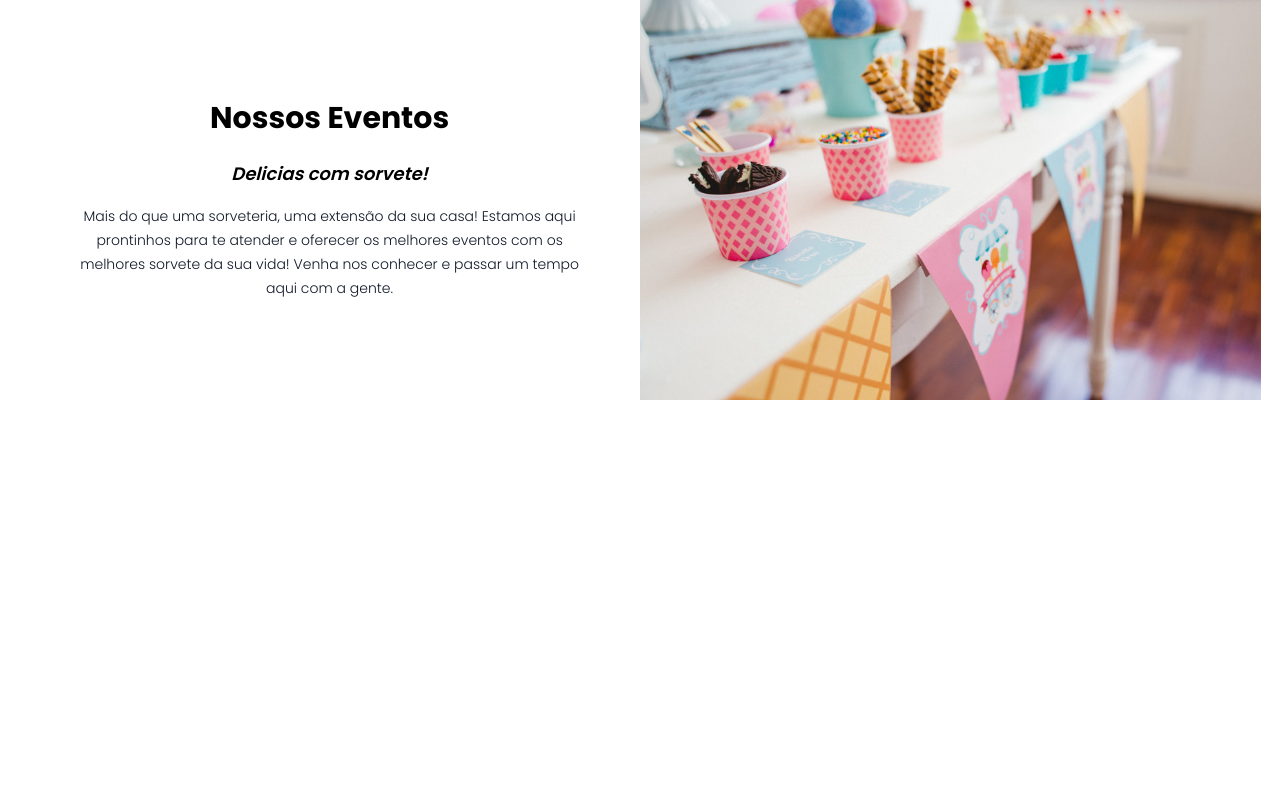
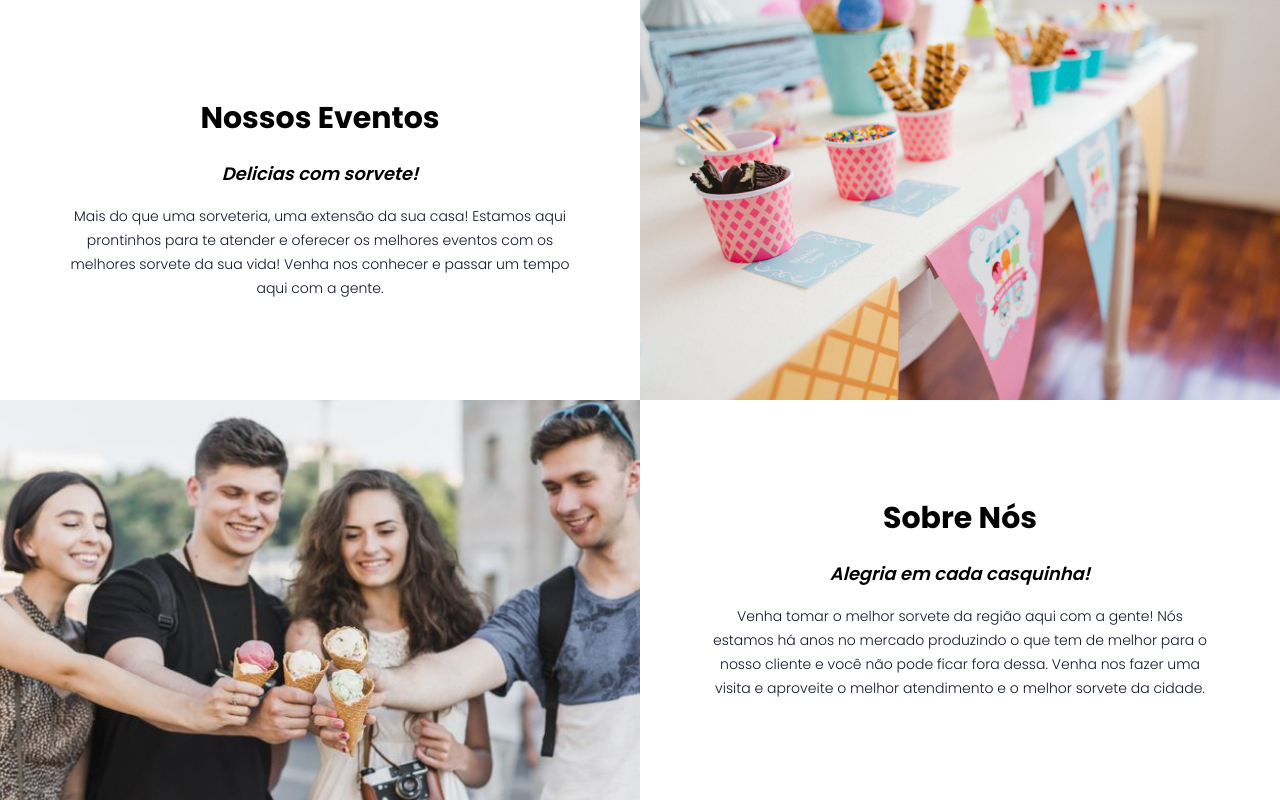
Before and after one commit to g4brielpy/gelateria, a Next.js app: page / in a window 1280 px wide. Shown: the part 1300-2100 px from the top of the page. Before the commit the page ends 1700 px from the top, so only its background shows below. Built offline with nearby package versions, Linux system fonts and the light colour scheme.

Commit message:
Add cards from section banner

```diff
--- a/src/app/page.jsx
+++ b/src/app/page.jsx
@@ -7,15 +7,15 @@ export default function Home() {
         className="
           w-full h-screen relative
           bg-no-repeat bg-center bg-auto bg-emphasis
+          bg-[url('/banner-home.png')]
           flex items-center justify-center
         "
-        style={{ backgroundImage: "url('/banner-home.png')" }}
       >
         <h1 className="text-white font-extrabold text-7xl drop-shadow-lg">
           Sorvete Artesanal
         </h1>
       </section>
-      <main className="container ">
+      <main className="mx-auto max-w-[1440px]">
         <CardsHome
           titulo="Nossos Sabores"
           subTitulo="Novos e deliciosos!"
@@ -47,6 +47,21 @@ export default function Home() {
           }}
           isReverse={true}
         />
+
+        <CardsHome
+          titulo="Sobre Nós"
+          subTitulo="Alegria em cada casquinha!"
+          sobre="
+            Venha tomar o melhor sorvete da região aqui com a gente! Nós
+            estamos há anos no mercado produzindo o que tem de melhor para o
+            nosso cliente e você não pode ficar fora dessa. Venha nos fazer uma
+            visita e aproveite o melhor atendimento e o melhor sorvete da cidade.
+          "
+          img={{
+            src: "/sobre-image.jpg",
+            alt: "Image Sabores Sorvetes",
+          }}
+        />
       </main>
     </>
   );
```
